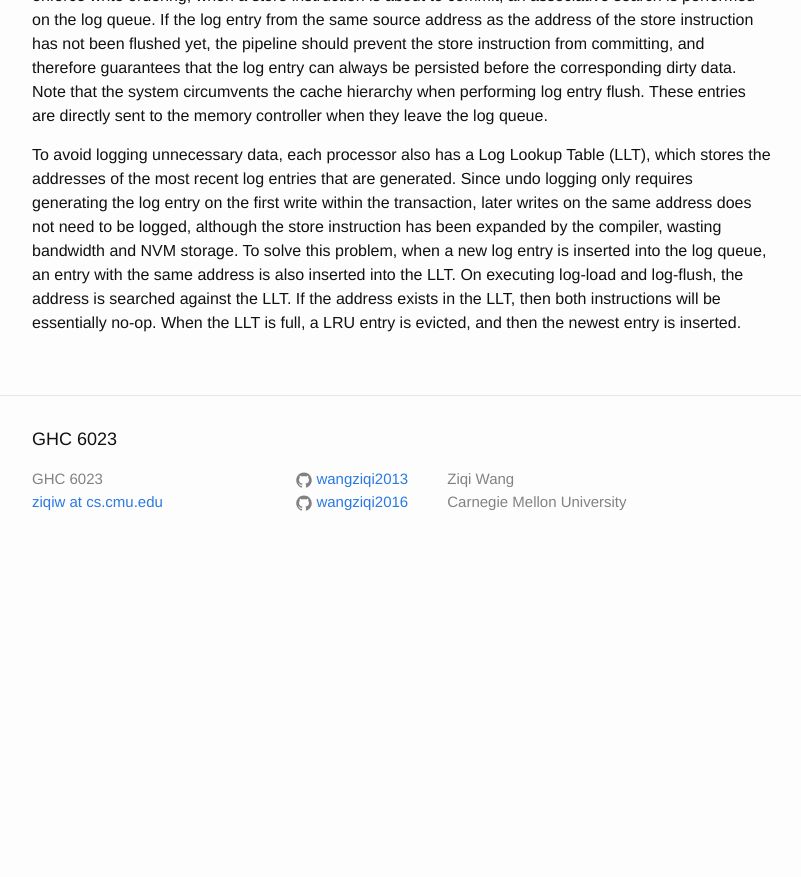
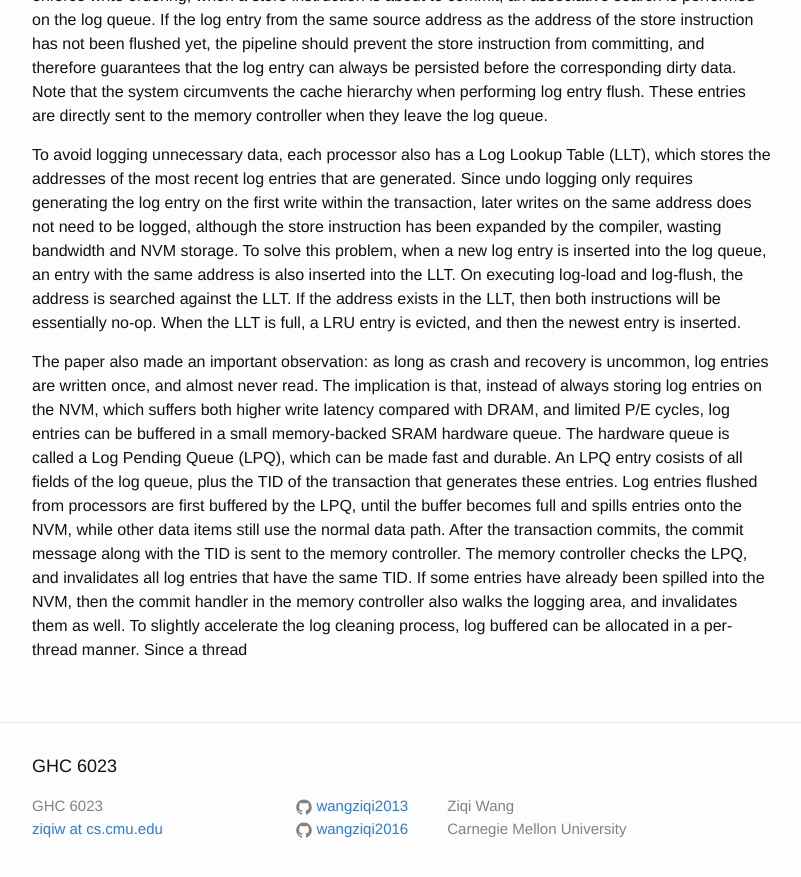
Before and after one commit to wangziqi2013/wangziqi2013.github.io, a Jekyll site: the page built from _posts/2019-03-16-proteus.markdown, in a window 1280 px wide and 900 px high, scrolled down 2218 px. Shown: the top 877 px of the window, without its empty margins (238-1039 px from the left). Built offline with Jekyll 4.4.1, drawn with Linux system fonts in a browser that asks for light colours; before the commit the page ends 2791 px from its top, so only the background shows below that.

Commit message:
Adding LPQ

```diff
--- a/_posts/2019-03-16-proteus.markdown
+++ b/_posts/2019-03-16-proteus.markdown
@@ -86,3 +86,15 @@ has been expanded by the compiler, wasting bandwidth and NVM storage. To solve t
 into the log queue, an entry with the same address is also inserted into the LLT. On executing log-load and log-flush,
 the address is searched against the LLT. If the address exists in the LLT, then both instructions will be essentially no-op.
 When the LLT is full, a LRU entry is evicted, and then the newest entry is inserted.
+
+The paper also made an important observation: as long as crash and recovery is uncommon, log entries are written once, and
+almost never read. The implication is that, instead of always storing log entries on the NVM, which suffers both higher
+write latency compared with DRAM, and limited P/E cycles, log entries can be buffered in a small memory-backed SRAM hardware
+queue. The hardware queue is called a Log Pending Queue (LPQ), which can be made fast and durable. An LPQ entry cosists of
+all fields of the log queue, plus the TID of the transaction that generates these entries. Log entries flushed from
+processors are first buffered by the LPQ, until the buffer becomes full and spills entries onto the NVM, while other
+data items still use the normal data path. After the transaction commits, the commit message along with the TID is sent
+to the memory controller. The memory controller checks the LPQ, and invalidates all log entries that have the same TID.
+If some entries have already been spilled into the NVM, then the commit handler in the memory controller also
+walks the logging area, and invalidates them as well. To slightly accelerate the log cleaning process, log buffered can
+be allocated in a per-thread manner. Since a thread
```
